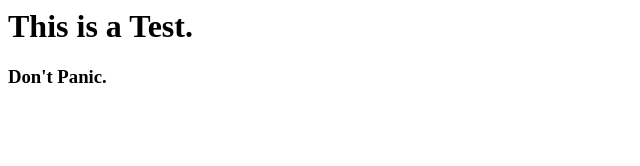
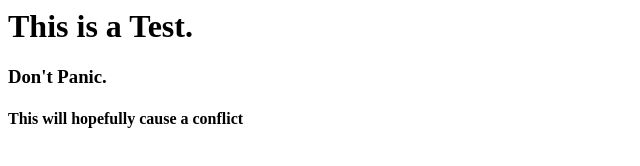
Before and after one commit to davedevelopers/Git-Practice, a plain HTML site: page index.html in a window 1280 px wide. Shown: the whole page, without its empty margins (0-640 px from the left). Drawn offline with Linux system fonts and the light colour scheme.

Commit message:
creating a MERGE CONFLICT

```diff
--- a/index.html
+++ b/index.html
@@ -5,5 +5,6 @@
 <body>
     <h1>This is a Test.</h1>
     <h3>Don't Panic.</h3>
+    <h4>This will hopefully cause a conflict</h4>
 </body>
 </html>
```
